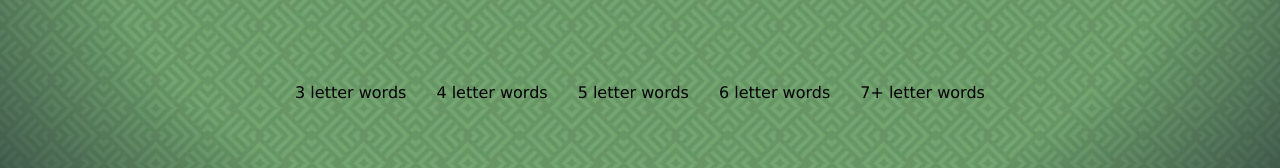
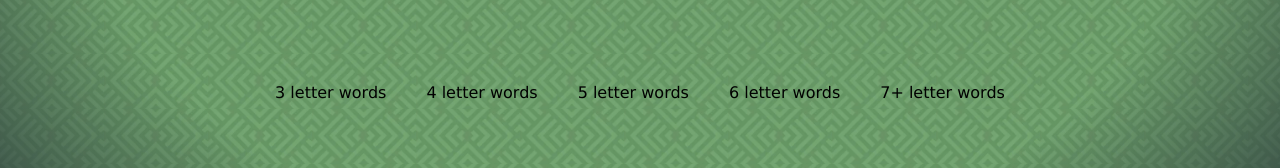
Before and after one commit to IsaacYu15/WordHuntSolver, a website: page index.html in a window 1280 px wide. Shown: the part 496-664 px from the top of the page. Drawn offline with Linux system fonts and the light colour scheme.

Commit message:
feat: futher styled display results

```diff
--- a/style.css
+++ b/style.css
@@ -77,18 +77,6 @@ button:hover {
 
 }
 
-#displayResults{
-    margin-top: 5%;
-
-    display:flex;
-    flex-direction: row;
-
-    gap: 30px;
-
-    align-items: center;
-    justify-content: center;
-}
-
 #inputGrids {
     display: grid;
 
@@ -118,15 +106,19 @@ button:hover {
 }
 
 #displayResults {
-
-    display: flex;
-    flex-direction: row;
+    margin: auto;
+    text-align: center;
 
 }
 
+
 #displayResults p {
 
-    align-self: top;
+    display: inline-block;
+    vertical-align: top;
+
+    padding-right: 20px;
+    padding-left: 20px;
 
 }
 
```
